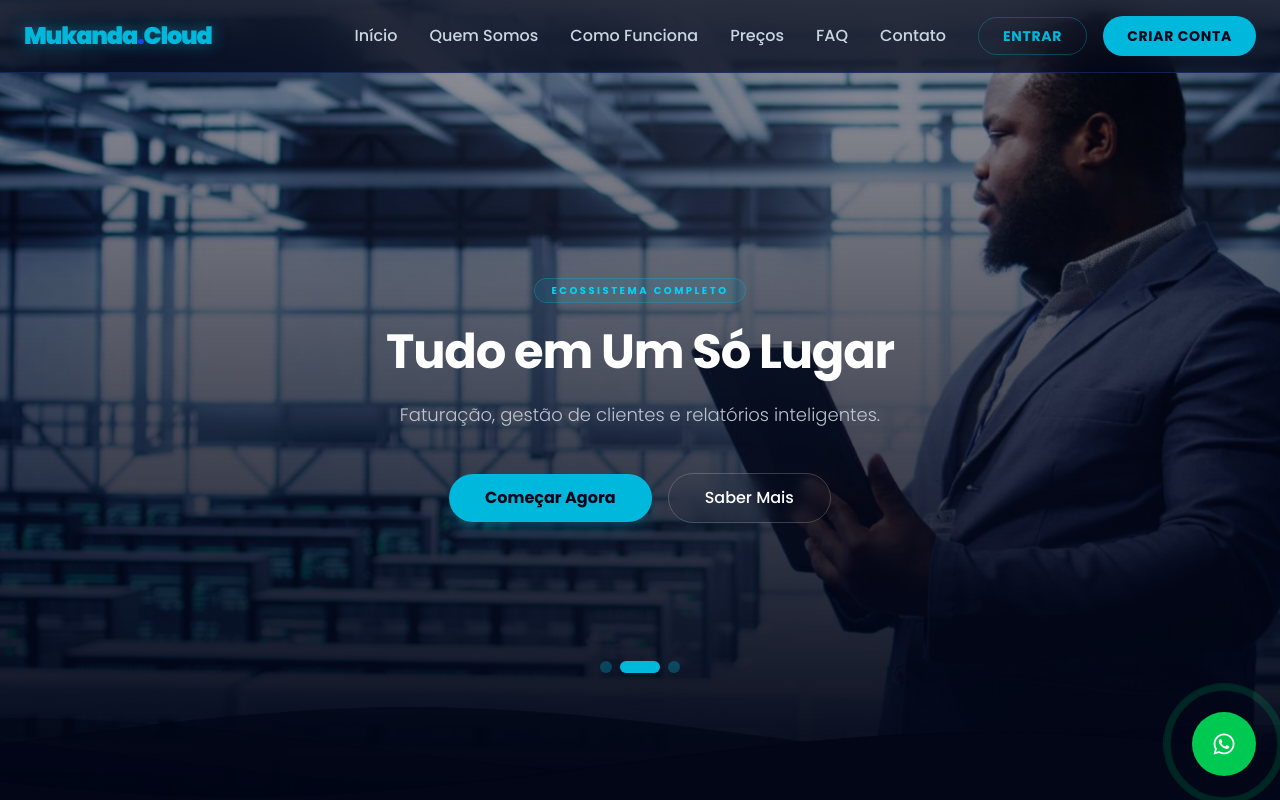
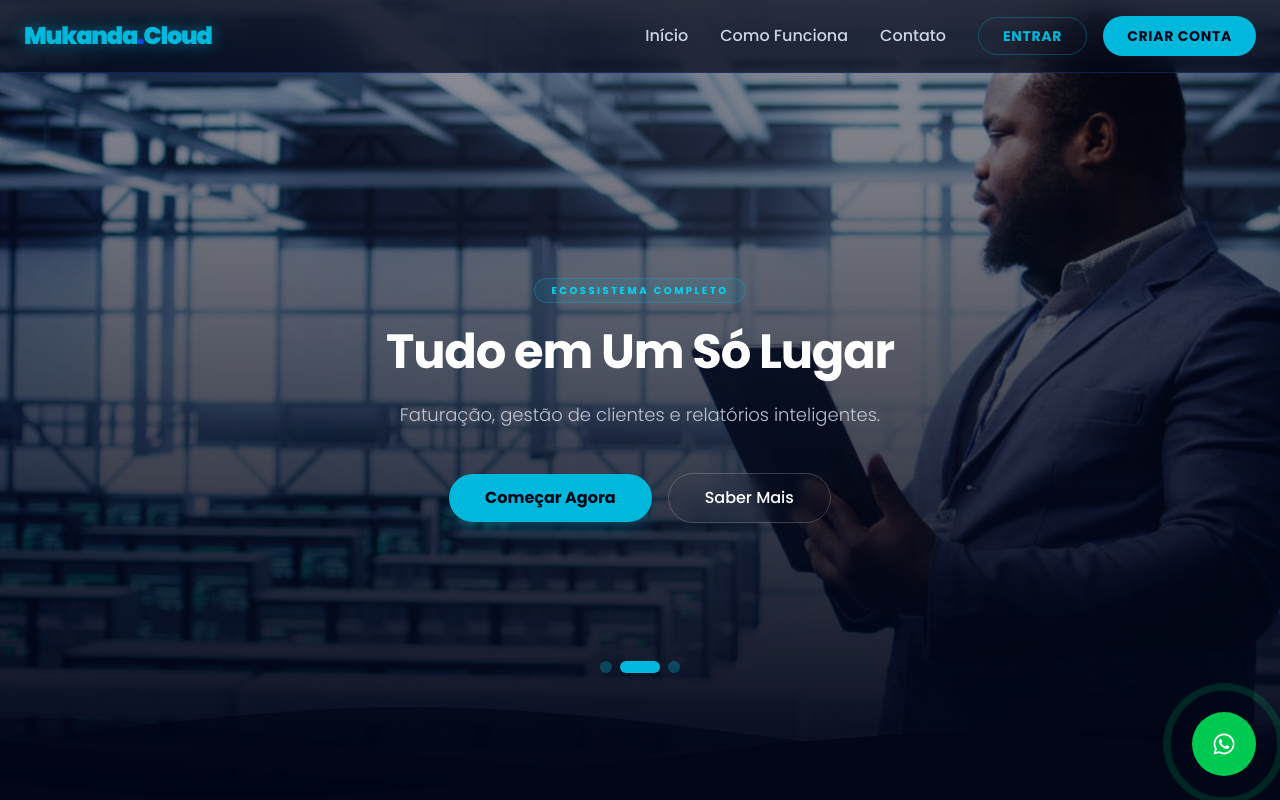
Before and after one commit to nsimba-afonso-nwayami/mukanda-cloud, a React (Vite) app: page / in a window 1280 px wide. Shown: the top 800 px of the page. Built offline with nearby package versions, Linux system fonts and the light colour scheme.

Commit message:
Links removidos do menu

```diff
--- a/src/components/header/Header.jsx
+++ b/src/components/header/Header.jsx
@@ -46,17 +46,8 @@ export default function Header() {
           <Link to="/" onClick={() => setOpen(false)} className={navLinkStyles}>
             Início
           </Link>
-          <Link to="/quem-somos" onClick={() => setOpen(false)} className={navLinkStyles}>
-            Quem Somos
-          </Link>
           <Link to="/#como-funciona" onClick={() => setOpen(false)} className={navLinkStyles}>
             Como Funciona
-          </Link>
-          <Link to="/#precos" onClick={() => setOpen(false)} className={navLinkStyles}>
-            Preços
-          </Link>
-          <Link to="/#faq" onClick={() => setOpen(false)} className={navLinkStyles}>
-            FAQ
           </Link>
           <Link to="/#contato" onClick={() => setOpen(false)} className={navLinkStyles}>
             Contato
```
